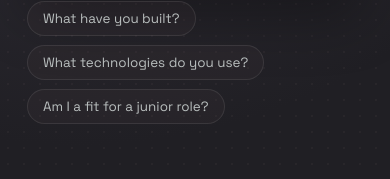
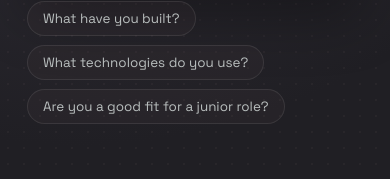
Before and after one commit to c-panagopoulos/Personal-Website, a React (Vite) app in the folder client/: page / in a window 390 px wide. Shown: the part 576-755 px from the top of the page. Built offline with nearby package versions, Linux system fonts and the light colour scheme.

Commit message:
Fix contact footer alignment on mobile

```diff
--- a/client/src/components/Hero.jsx
+++ b/client/src/components/Hero.jsx
@@ -7,7 +7,7 @@ import ChatError from "./ChatError.jsx";
 const CHIPS = [
   "What have you built?",
   "What technologies do you use?",
-  "Am I a fit for a junior role?",
+  "Are you a good fit for a junior role?",
 ];
 
 const NAME_LINE = "CHARALAMPOS PANAGOPOULOS";
--- a/client/src/styles/global.css
+++ b/client/src/styles/global.css
@@ -2214,6 +2214,12 @@ button {
 .contact-link:hover {
   opacity: 0.6;
 }
+@media (max-width: 720px) {
+  .contact-link {
+    padding-left: 0;
+    border-right: none;
+  }
+}
 .contact-link__label {
   font-family: var(--font-mono);
   font-size: 0.58rem;
@@ -2230,6 +2236,11 @@ button {
   align-items: center;
   flex-wrap: wrap;
   gap: 12px;
+}
+@media (max-width: 720px) {
+  .contact-footer {
+    justify-content: center;
+  }
 }
 .contact-footer__copy {
   font-family: var(--font-mono);
```
